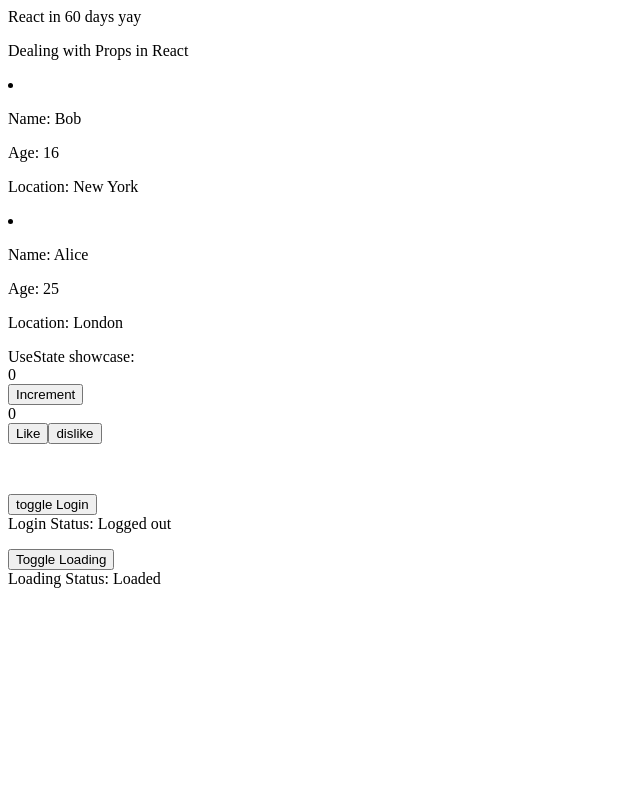
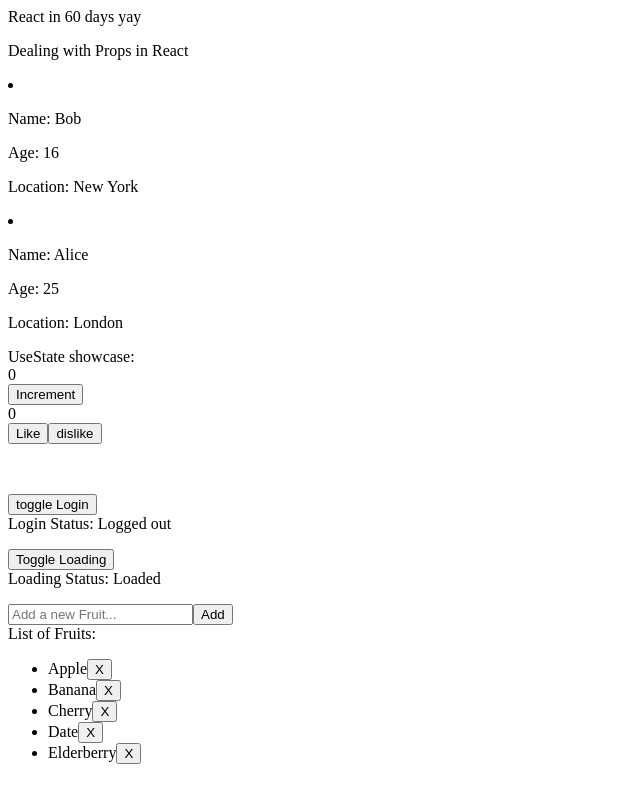
Before and after one commit to LeventCako/React-Tutorial-self-Learning, a React (Vite) app: page / in a window 1280 px wide. Shown: the whole page, without its empty margins (0-640 px from the left). Built offline with nearby package versions, Linux system fonts and the light colour scheme.

Commit message:
added lists and keys in .map aswell as an input add

```diff
--- a/src/main.jsx
+++ b/src/main.jsx
@@ -4,7 +4,7 @@
 import App from './App.jsx'
 import UserCard from './props.jsx'
 import Zähler from './useState.jsx'
-
+import MapReact from './mapReact.jsx'
 createRoot(document.getElementById('root')).render(
   <StrictMode>
     <App />
@@ -14,5 +14,6 @@
       <UserCard name="Alice" age="25" location="London" />
     </div>
     <Zähler></Zähler>
+    <MapReact />
   </StrictMode>
 )
--- /dev/null
+++ b/src/mapReact.jsx
@@ -0,0 +1,50 @@
+import React, { useState } from "react";
+
+function mapReact() {
+    const [items, setItems] = useState([
+        { id: 1, name: "Apple" },
+        { id: 2, name: "Banana" },
+        { id: 3, name: "Cherry" },
+        { id: 4, name: "Date" },
+        { id: 5, name: "Elderberry" }
+    ]);
+
+    const [inputValue, setInputValue] = useState("");
+
+    const handleChange = (e) => {
+        setInputValue(e.target.value);
+    }
+
+    const handleAdd = () => {
+        if (inputValue.trim() === "") return; // Prevent adding empty items
+
+        const newId = items.length > 0 ? Math.max(...items.map(item => item.id)) + 1 : 1;
+        const newItem = { id: newId, name: inputValue };
+
+        setItems([...items, newItem]);
+        setInputValue(""); // Clear input after adding
+    }
+    const handleDelete = (id) => {
+        // Filter out the item that matches the id
+        setItems(items.filter(fruit => fruit.id !== id));
+    };
+    return (
+        <>
+            <div><input value={inputValue} onChange={handleChange} type="text" placeholder="Add a new Fruit..." />
+                <button onClick={() => handleAdd()}>Add</button></div>
+            <div>List of Fruits:</div>
+            <ul>
+                {items.map(fruit => (
+                    <li key={fruit.id}>{fruit.name}
+                        <button onClick={() => handleDelete(fruit.id)}>X</button>
+                    </li>
+
+                ))}
+            </ul>
+            {items.length === 0 && <p>No items left!</p>}
+        </>
+    )
+}
+
+
+export default mapReact;
```
